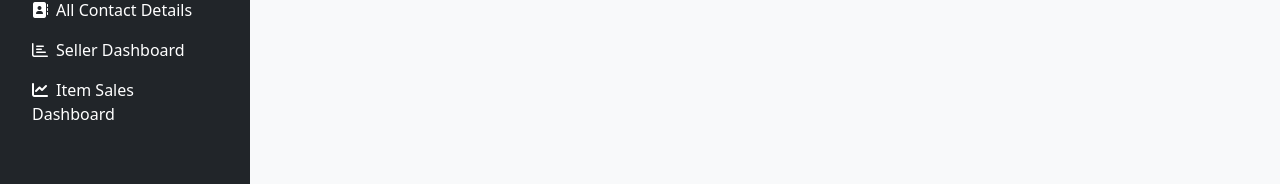
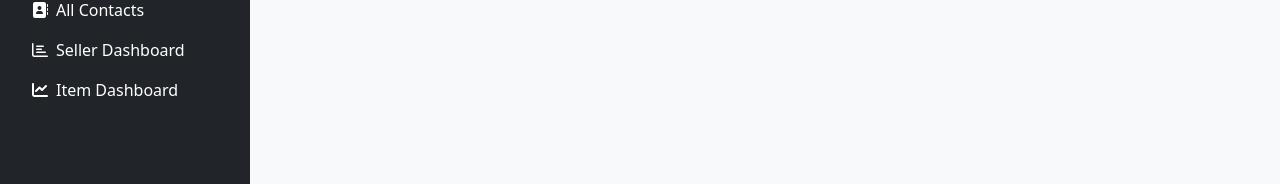
Before and after one commit to Shivam16a/CampusMarketplace, a React (Vite) app in the folder client/: page /admin in a window 1280 px wide. Shown: the part 247-431 px from the top of the page. Built offline with nearby package versions, Linux system fonts and the light colour scheme; no server answers; sample sign-in values are in the browser's storage.

Commit message:
edit admin dachboard

```diff
--- a/client/src/pages/admin/AdminLayout.jsx
+++ b/client/src/pages/admin/AdminLayout.jsx
@@ -46,7 +46,7 @@ const AdminLayout = () => {
                             className={`nav-link text-white ${location.pathname.includes("contact") && "bg-secondary"
                                 }`}
                         >
-                            <i className="fas fa-address-book me-2"></i>All Contact Details
+                            <i className="fas fa-address-book me-2"></i>All Contacts
                         </Link>
                     </li>
 
@@ -61,7 +61,7 @@ const AdminLayout = () => {
                         <Link to="/admin/linesales" className={`nav-link text-white ${location.pathname.includes("linesales") && "bg-secondary"
                             }`}>
                             <i className="fas fa-chart-line me-2"></i>
-                            Item Sales Dashboard
+                            Item  Dashboard
                         </Link>
                     </li>
                 </ul>
```
